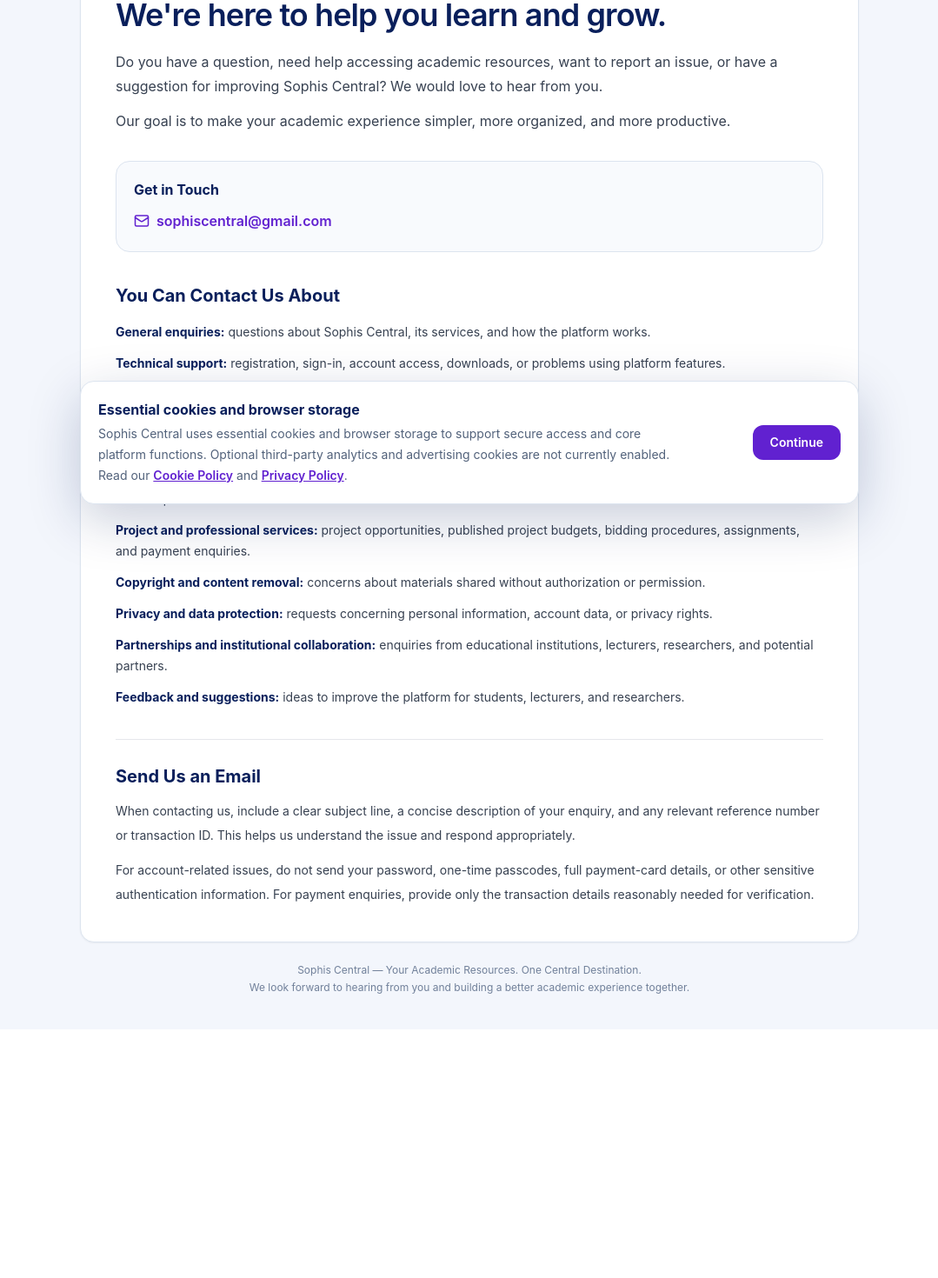
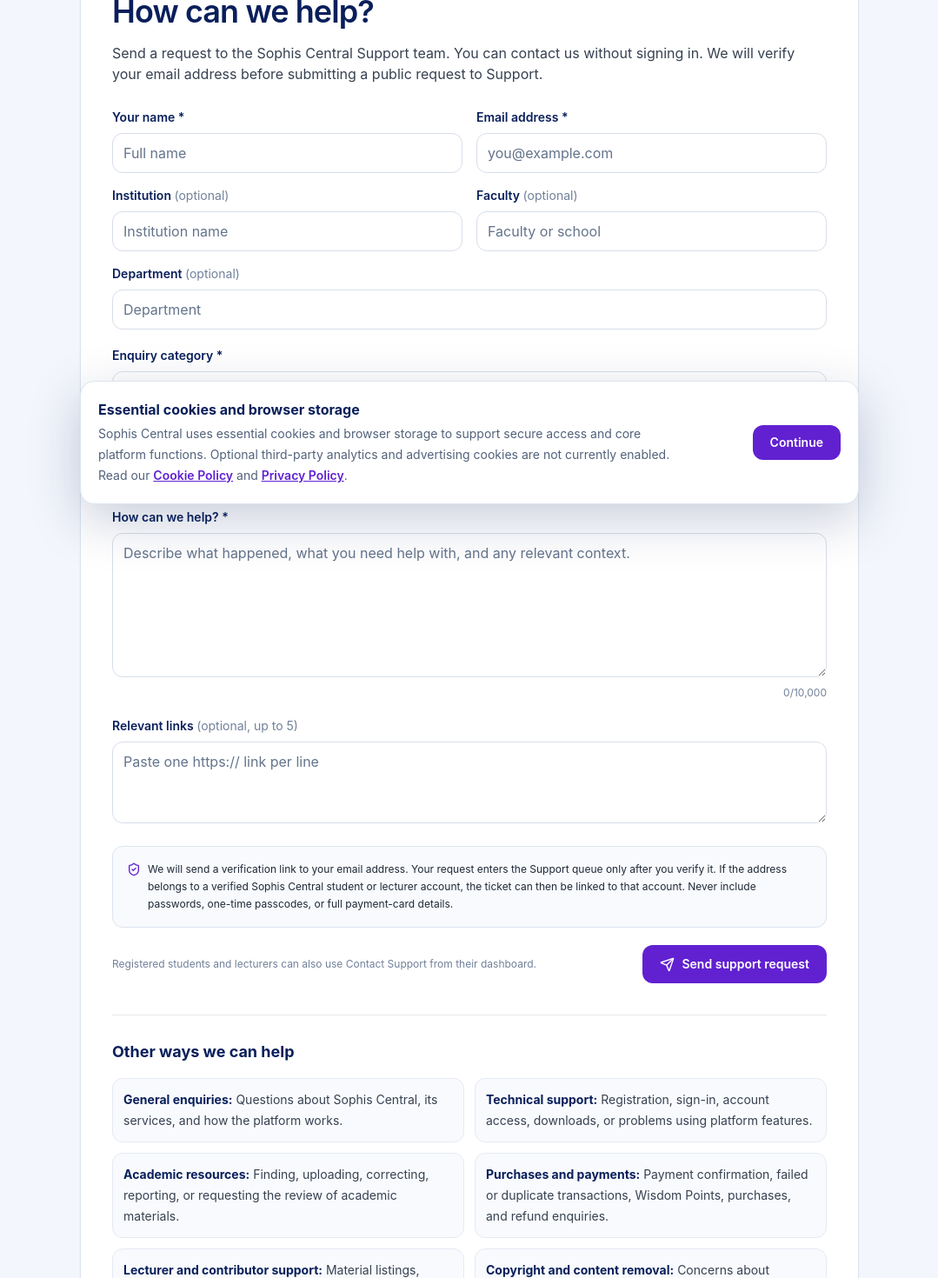
Before and after one commit to ReignnRule11/Sophia-Central-frontend, a React (Vite) app: page /contact in a window 1280 px wide. Shown: the part 200-1670 px from the top of the page at 87% size, without its empty margins (100-1179 px from the left). Before the commit the page ends 1384 px from the top, so only its background shows below. Built offline with nearby package versions, Linux system fonts and the light colour scheme; no server answers.

Commit message:
feat(support): add public verified Contact Support form

```diff
--- a/src/pages/ContactUsPage.tsx
+++ b/src/pages/ContactUsPage.tsx
@@ -1,24 +1,107 @@
-import { ArrowLeft, Mail } from 'lucide-react';
-import { Link } from 'react-router-dom';
+import { useEffect, useState, type FormEvent } from 'react';
+import { ArrowLeft, CheckCircle2, Loader2, Mail, Send, ShieldCheck } from 'lucide-react';
+import { Link, useNavigate, useSearchParams } from 'react-router-dom';
 import { BrandLogo } from '../components/brand/BrandLogo';
 import { isConfiguredEmail, publicContactEmails } from '../config/publicContact';
+import { supportApi } from '../api/support';
 
 const contactTopics = [
-  ['General enquiries', 'questions about Sophis Central, its services, and how the platform works.'],
-  ['Technical support', 'registration, sign-in, account access, downloads, or problems using platform features.'],
-  ['Academic resources', 'finding, uploading, correcting, reporting, or requesting the review of academic materials.'],
-  ['Purchases and payments', 'payment confirmation, failed or duplicate transactions, Wisdom Points, lecturer-material purchases, and refund enquiries.'],
-  ['Lecturer and contributor support', 'material listings, pricing information, sales records, revenue shares, and account-related questions.'],
-  ['Project and professional services', 'project opportunities, published project budgets, bidding procedures, assignments, and payment enquiries.'],
-  ['Copyright and content removal', 'concerns about materials shared without authorization or permission.'],
-  ['Privacy and data protection', 'requests concerning personal information, account data, or privacy rights.'],
-  ['Partnerships and institutional collaboration', 'enquiries from educational institutions, lecturers, researchers, and potential partners.'],
-  ['Feedback and suggestions', 'ideas to improve the platform for students, lecturers, and researchers.'],
+  ['General enquiries', 'Questions about Sophis Central, its services, and how the platform works.'],
+  ['Technical support', 'Registration, sign-in, account access, downloads, or problems using platform features.'],
+  ['Academic resources', 'Finding, uploading, correcting, reporting, or requesting the review of academic materials.'],
+  ['Purchases and payments', 'Payment confirmation, failed or duplicate transactions, Wisdom Points, purchases, and refund enquiries.'],
+  ['Lecturer and contributor support', 'Material listings, pricing information, sales records, revenue shares, and account-related questions.'],
+  ['Copyright and content removal', 'Concerns about materials shared without authorization or permission.'],
+  ['Privacy and data protection', 'Requests concerning personal information, account data, or privacy rights.'],
+  ['Partnerships and institutional collaboration', 'Enquiries from educational institutions, lecturers, researchers, and potential partners.'],
+  ['Feedback and suggestions', 'Ideas to improve the platform for students, lecturers, and researchers.'],
+];
+
+const categories = [
+  { value: 'account', label: 'Account access' },
+  { value: 'profile', label: 'Profile and settings' },
+  { value: 'resources', label: 'Academic resources' },
+  { value: 'payments', label: 'Payments and purchases' },
+  { value: 'technical', label: 'Technical issue' },
+  { value: 'other', label: 'General enquiry or other' },
 ];
 
 export function ContactUsPage() {
+  const [searchParams] = useSearchParams();
+  const navigate = useNavigate();
   const contactEmail = publicContactEmails.general;
   const emailReady = isConfiguredEmail(contactEmail);
+  const [name, setName] = useState('');
+  const [email, setEmail] = useState('');
+  const [institution, setInstitution] = useState('');
+  const [faculty, setFaculty] = useState('');
+  const [department, setDepartment] = useState('');
+  const [category, setCategory] = useState('technical');
+  const [subject, setSubject] = useState('');
+  const [description, setDescription] = useState('');
+  const [linkText, setLinkText] = useState('');
+  const [sending, setSending] = useState(false);
+  const [verificationBusy, setVerificationBusy] = useState(false);
+  const [error, setError] = useState('');
+  const [confirmation, setConfirmation] = useState('');
+  const [verificationMessage, setVerificationMessage] = useState('');
+
+  useEffect(() => {
+    const token = searchParams.get('verifySupport');
+    if (!token) return;
+    let active = true;
+    setVerificationBusy(true);
+    setError('');
+    setVerificationMessage('');
+    void supportApi.verifyPublicEmail(token)
+      .then(result => {
+        if (active) setVerificationMessage(result.message);
+      })
+      .catch(cause => {
+        if (active) setError(cause instanceof Error ? cause.message : 'This verification link is invalid or has expired.');
+      })
+      .finally(() => {
+        if (active) {
+          setVerificationBusy(false);
+          navigate('/contact', { replace: true });
+        }
+      });
+    return () => { active = false; };
+  }, [searchParams, navigate]);
+
+  const submit = async (event: FormEvent<HTMLFormElement>) => {
+    event.preventDefault();
+    setError('');
+    setConfirmation('');
+    const links = linkText.split('\n').map(value => value.trim()).filter(Boolean);
+    if (links.length > 5) { setError('Add no more than five links.'); return; }
+    if (links.some(value => { try { const url = new URL(value); return !['http:', 'https:'].includes(url.protocol); } catch { return true; } })) {
+      setError('Enter valid links beginning with https:// or http://.');
+      return;
+    }
+    setSending(true);
+    try {
+      const result = await supportApi.publicCreate({
+        name: name.trim(),
+        email: email.trim(),
+        institution: institution.trim() || undefined,
+        faculty: faculty.trim() || undefined,
+        department: department.trim() || undefined,
+        category,
+        subject: subject.trim(),
+        description: description.trim(),
+        links,
+      });
+      setConfirmation(result.message);
+      setSubject('');
+      setDescription('');
+      setLinkText('');
+    } catch (cause) {
+      setError(cause instanceof Error ? cause.message : 'Your request could not be submitted. Please try again.');
+    } finally {
+      setSending(false);
+    }
+  };
 
   return (
     <main className="min-h-screen bg-[#F3F6FC] px-4 py-8 text-[#1F2937] sm:px-6 sm:py-10">
@@ -27,34 +110,40 @@ export function ContactUsPage() {
           <BrandLogo variant="full" tone="dark" />
           <Link to="/" className="inline-flex items-center gap-2 text-sm font-semibold text-[#2C36D9] hover:text-[#6121D0]"><ArrowLeft size={16} /> Back to home</Link>
         </header>
-        <article className="rounded-2xl border border-[#DCE4EF] bg-white p-6 shadow-sm sm:p-10">
+        <article className="rounded-2xl border border-[#DCE4EF] bg-white p-5 shadow-sm sm:p-9">
           <p className="text-xs font-semibold uppercase tracking-[0.2em] text-[#6121D0]">Contact Sophis Central</p>
-          <h1 className="mt-3 text-3xl font-semibold tracking-tight text-[#091F5B] sm:text-4xl">We're here to help you learn and grow.</h1>
-          <p className="mt-5 text-base leading-7 text-[#374151]">Do you have a question, need help accessing academic resources, want to report an issue, or have a suggestion for improving Sophis Central? We would love to hear from you.</p>
-          <p className="mt-3 text-base leading-7 text-[#374151]">Our goal is to make your academic experience simpler, more organized, and more productive.</p>
+          <h1 className="mt-3 text-3xl font-semibold tracking-tight text-[#091F5B] sm:text-4xl">How can we help?</h1>
+          <p className="mt-4 text-sm leading-7 text-[#374151] sm:text-base">Send a request to the Sophis Central Support team. You can contact us without signing in. We will verify your email address before submitting a public request to Support.</p>
 
-          <section className="mt-8 rounded-2xl border border-[#DCE4EF] bg-[#F8FAFD] p-5">
-            <h2 className="font-bold text-[#091F5B]">Get in Touch</h2>
-            {emailReady ? (
-              <a href={`mailto:${contactEmail}`} className="mt-3 inline-flex items-center gap-2 font-semibold text-[#6121D0] hover:underline"><Mail size={18} /> {contactEmail}</a>
-            ) : <p className="mt-3 text-sm text-[#5C6982]">Please use the support options available on the platform for assistance.</p>}
-          </section>
+          {(verificationBusy || verificationMessage) && <div role="status" className="mt-6 flex gap-3 rounded-xl border border-emerald-200 bg-emerald-50 p-4 text-sm text-emerald-900"><CheckCircle2 size={19} className="mt-0.5 shrink-0"/><p>{verificationBusy ? 'Verifying your email address…' : verificationMessage}</p></div>}
+          {error && <p role="alert" className="mt-5 rounded-xl border border-rose-200 bg-rose-50 p-3 text-sm text-rose-800">{error}</p>}
+          {confirmation && <div role="status" className="mt-5 flex gap-3 rounded-xl border border-emerald-200 bg-emerald-50 p-4 text-sm text-emerald-900"><Mail size={19} className="mt-0.5 shrink-0"/><p>{confirmation}</p></div>}
 
-          <section className="mt-9">
-            <h2 className="text-xl font-bold text-[#091F5B]">You Can Contact Us About</h2>
-            <ul className="mt-4 space-y-3">
-              {contactTopics.map(([heading, detail]) => <li key={heading} className="text-sm leading-6 text-[#374151]"><strong className="text-[#091F5B]">{heading}:</strong> {detail}</li>)}
-            </ul>
-          </section>
+          <form onSubmit={submit} className="mt-7 space-y-5">
+            <div className="grid gap-4 sm:grid-cols-2">
+              <label className="block"><span className="mb-2 block text-sm font-semibold text-[#091F5B]">Your name *</span><input required minLength={2} maxLength={120} value={name} onChange={event => setName(event.target.value)} autoComplete="name" placeholder="Full name" className="brand-input"/></label>
+              <label className="block"><span className="mb-2 block text-sm font-semibold text-[#091F5B]">Email address *</span><input required type="email" maxLength={320} value={email} onChange={event => setEmail(event.target.value)} autoComplete="email" placeholder="you@example.com" className="brand-input"/></label>
+              <label className="block"><span className="mb-2 block text-sm font-semibold text-[#091F5B]">Institution <span className="font-normal text-[#71809A]">(optional)</span></span><input maxLength={180} value={institution} onChange={event => setInstitution(event.target.value)} placeholder="Institution name" className="brand-input"/></label>
+              <label className="block"><span className="mb-2 block text-sm font-semibold text-[#091F5B]">Faculty <span className="font-normal text-[#71809A]">(optional)</span></span><input maxLength={180} value={faculty} onChange={event => setFaculty(event.target.value)} placeholder="Faculty or school" className="brand-input"/></label>
+              <label className="block sm:col-span-2"><span className="mb-2 block text-sm font-semibold text-[#091F5B]">Department <span className="font-normal text-[#71809A]">(optional)</span></span><input maxLength={180} value={department} onChange={event => setDepartment(event.target.value)} placeholder="Department" className="brand-input"/></label>
+            </div>
+            <label className="block"><span className="mb-2 block text-sm font-semibold text-[#091F5B]">Enquiry category *</span><select value={category} onChange={event => setCategory(event.target.value)} className="brand-input">{categories.map(item => <option key={item.value} value={item.value}>{item.label}</option>)}</select></label>
+            <label className="block"><span className="mb-2 block text-sm font-semibold text-[#091F5B]">Subject *</span><input required minLength={4} maxLength={180} value={subject} onChange={event => setSubject(event.target.value)} placeholder="Briefly describe your enquiry" className="brand-input"/></label>
+            <label className="block"><span className="mb-2 block text-sm font-semibold text-[#091F5B]">How can we help? *</span><textarea required minLength={10} maxLength={10000} rows={6} value={description} onChange={event => setDescription(event.target.value)} placeholder="Describe what happened, what you need help with, and any relevant context." className="brand-input"/><span className="mt-1 block text-right text-xs text-[#71809A]">{description.length}/10,000</span></label>
+            <label className="block"><span className="mb-2 block text-sm font-semibold text-[#091F5B]">Relevant links <span className="font-normal text-[#71809A]">(optional, up to 5)</span></span><textarea rows={3} value={linkText} onChange={event => setLinkText(event.target.value)} placeholder="Paste one https:// link per line" className="brand-input"/></label>
+            <div className="rounded-xl border border-[#DCE4EF] bg-[#F8FAFD] p-4 text-xs leading-5 text-[#5C6982]"><div className="flex items-start gap-2"><ShieldCheck size={16} className="mt-0.5 shrink-0 text-[#6121D0]"/><p>We will send a verification link to your email address. Your request enters the Support queue only after you verify it. If the address belongs to a verified Sophis Central student or lecturer account, the ticket can then be linked to that account. Never include passwords, one-time passcodes, or full payment-card details.</p></div></div>
+            <div className="flex flex-col-reverse gap-3 sm:flex-row sm:items-center sm:justify-between"><p className="text-xs text-[#71809A]">Registered students and lecturers can also use Contact Support from their dashboard.</p><button type="submit" disabled={sending || verificationBusy} className="inline-flex items-center justify-center gap-2 rounded-xl bg-[#6121D0] px-5 py-3 text-sm font-semibold text-white transition hover:bg-[#2C36D9] disabled:opacity-50">{sending ? <Loader2 size={17} className="animate-spin"/> : <Send size={17}/>} {sending ? 'Sending request…' : 'Send support request'}</button></div>
+          </form>
 
           <section className="mt-9 border-t border-[#E5E7EB] pt-7">
-            <h2 className="text-xl font-bold text-[#091F5B]">Send Us an Email</h2>
-            <p className="mt-3 text-sm leading-7 text-[#374151]">When contacting us, include a clear subject line, a concise description of your enquiry, and any relevant reference number or transaction ID. This helps us understand the issue and respond appropriately.</p>
-            <p className="mt-3 text-sm leading-7 text-[#374151]">For account-related issues, do not send your password, one-time passcodes, full payment-card details, or other sensitive authentication information. For payment enquiries, provide only the transaction details reasonably needed for verification.</p>
+            <h2 className="text-lg font-bold text-[#091F5B]">Other ways we can help</h2>
+            <ul className="mt-4 grid gap-3 sm:grid-cols-2">
+              {contactTopics.map(([heading, detail]) => <li key={heading} className="rounded-xl border border-[#E5EAF4] bg-[#F8FAFD] p-3 text-sm leading-6 text-[#374151]"><strong className="text-[#091F5B]">{heading}:</strong> {detail}</li>)}
+            </ul>
+            {emailReady && <p className="mt-5 inline-flex items-center gap-2 text-sm text-[#5C6982]"><Mail size={16}/>{contactEmail}</p>}
           </section>
         </article>
         <p className="mt-6 text-center text-xs text-[#71809A]">Sophis Central — Your Academic Resources. One Central Destination.</p>
-        <p className="mt-1 text-center text-xs text-[#71809A]">We look forward to hearing from you and building a better academic experience together.</p>
       </div>
     </main>
   );
```
